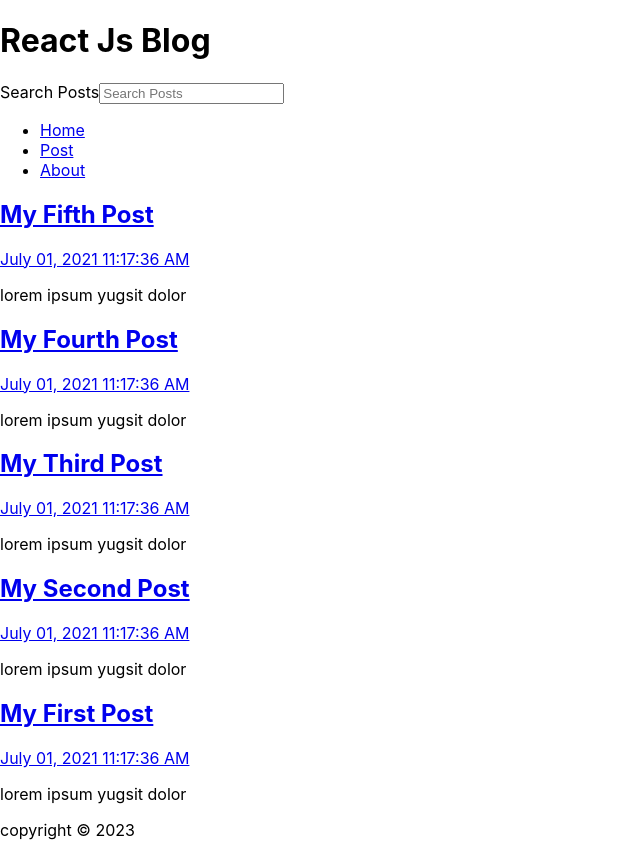
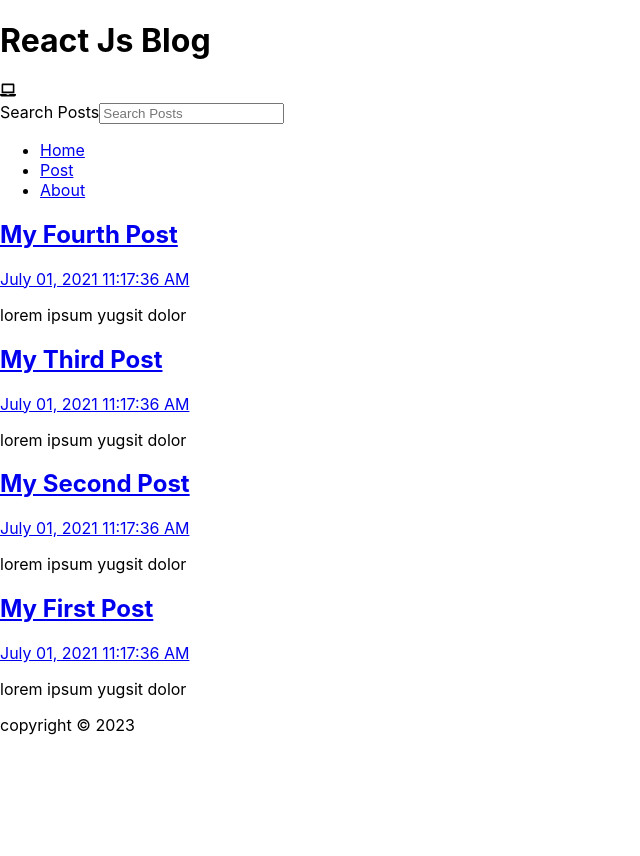
Before and after one commit to harwarl/blogapp, a React (Create React App) app: page / in a window 1280 px wide. Shown: the whole page, without its empty margins (0-640 px from the left). After the commit the page ends 800 px from the top, so only its background shows below. Built offline with nearby package versions, Linux system fonts and the light colour scheme; data requests are answered from the project's data file.

Commit message:
custom hooks used

```diff
--- a/data/db.json
+++ b/data/db.json
@@ -1,4 +1,5 @@
-{"posts" : [
+{
+  "posts": [
     {
       "id": 1,
       "title": "My First Post",
@@ -22,12 +23,6 @@
       "title": "My Fourth Post",
       "datetime": "July 01, 2021 11:17:36 AM",
       "body": "lorem ipsum yugsit dolor js jsj jskj"
-    },
-    {
-        "id": 5,
-        "title": "My Fifth Post",
-        "datetime": "July 01, 2021 11:17:36 AM",
-        "body": "lorem ipsum yugsit dolor js jsj jskj"
     }
   ]
 }
--- a/package.json
+++ b/package.json
@@ -10,6 +10,7 @@
     "date-fns": "^2.29.3",
     "react": "^18.2.0",
     "react-dom": "^18.2.0",
+    "react-icons": "^4.7.1",
     "react-router-dom": "^6.8.1",
     "react-scripts": "5.0.1",
     "web-vitals": "^2.1.4"
--- a/src/App.js
+++ b/src/App.js
@@ -3,24 +3,32 @@
 import Home from './Home';
 import NewPost from './NewPost';
 import PostPage from './PostPage';
-import EditPost from './EditPost';
+// import EditPost from './EditPost';
 import About from './About';
 import Missing from './Missing';
 import Footer from './Footer';
-import { BrowserRouter as Router, Route, Routes, useNavigate } from 'react-router-dom';
+import { BrowserRouter as Router, Route, Routes } from 'react-router-dom';
 import { useState, useEffect } from 'react';
 import { format } from 'date-fns';
 import api from './api/posts'
+import useWindowSize from './hooks/useWindowSize';
+import useAxiosFetch from './hooks/useAxiosFetch';
 
 function App() {
   const [search, setSearch] = useState('');
   const [posts, setPosts] = useState([]);
 
   const [ searchResults, setSearchResults ] = useState([]);
-  const [postTitle, setPostTitle] = useState('');
+  const [ postTitle, setPostTitle ] = useState('');
   const [ postBody, setPostBody ] = useState('');
-  const [editTitle, setEditTitle] = useState('');
-  const [ editBody, setEditBody ] = useState('');
+  // const [editTitle, setEditTitle] = useState('');
+  // const [ editBody, setEditBody ] = useState('');
+  const { width } = useWindowSize();
+  const { data, fetchError, isLoading } = useAxiosFetch('http://localhost:3500/posts');
+
+  useEffect(()=>{
+    setPosts(data);
+  }, [data])
 
   useEffect(()=>{
     const fetchPosts = async() =>{
@@ -55,13 +63,18 @@
       <div className="App">
         <Header
           title={'React Js Blog'}
+          width={ width }
         />
         <Nav
         search={search}
         setSearch={setSearch}
         />
         <Routes>
-          <Route path='/' element={<Home posts={searchResults.reverse()}/>} />
+          <Route path='/' element={<Home
+          posts={searchResults}
+          fetchError={fetchError}
+          isLoading={isLoading}
+          />} />
           <Route path='/post' element={<NewPost
           posts={posts}
           setPosts={setPosts}
@@ -75,14 +88,14 @@
           posts={posts}
           setPosts={setPosts}
           />} />
-          <Route path='/edit/:id' element={<EditPost
+          {/* <Route path='/edit/:id' element={<EditPost
           posts={posts}
           editTitle={editTitle}
           editBody={editBody}
           setPosts={setPosts}
           setEditBody={setEditBody}
           setEditTitle={setEditTitle}
-          />} />
+          />} /> */}
           <Route path='/about' element={<About />} />
           <Route path='*' element={<Missing />} />
         </Routes>
--- a/src/EditPost.js
+++ b/src/EditPost.js
@@ -1,6 +1,6 @@
-import React from 'react'
-import { useEffect } from 'react'
-import { useParams, Link } from 'react-router-dom'
+import React from 'react';
+import { format } from 'date-fns';
+import { useParams, Link } from 'react-router-dom';
 import api from './api/posts';
 import { useNavigate } from 'react-router-dom';
 
--- a/src/Header.js
+++ b/src/Header.js
@@ -1,10 +1,14 @@
 import React from 'react'
+import { FaMobileAlt, FaTabletAlt, FaLaptop } from "react-icons/fa"
 
-const Header = ({title}) => {
+const Header = ({ title, width }) => {
   return (
     <header className='Header'>
       <h1>{title}</h1>
-      </header>
+      {width < 768 ? <FaMobileAlt />
+          : width < 992 ? <FaTabletAlt />
+            : <FaLaptop /> }
+    </header>
   )
 }
 
--- a/src/Home.js
+++ b/src/Home.js
@@ -1,16 +1,13 @@
 import React from 'react'
 import Feed from './Feed'
 
-const Home = ({ posts }) => {
+const Home = ({ posts, fetchError, isLoading}) => {
   return (
     <main className='Home'>
-      {posts.length ? (
-        <Feed posts={posts} />
-      ):(
-        <p style={{marginTop: '2rem'}}>
-          No posts to display
-        </p>
-      )}
+      {isLoading && <p className='statusMsg'>Loading Posts...</p>}
+      {!isLoading && fetchError && <p className='statusMsg' style={{color: 'red'}}>{fetchError}</p>}
+      {!isLoading && !fetchError && (posts.length ?
+        <Feed posts={posts} />: <p className='statusMsg'>No posts to display</p>)}
     </main>
   )
 }
--- /dev/null
+++ b/src/hooks/useAxiosFetch.js
@@ -0,0 +1,48 @@
+import { useState, useEffect } from 'react';
+import axios from 'axios';
+
+const useAxiosFetch = (dataUrl) =>{
+    const [data, setData] = useState([]);
+    const [fetchError, setFetchError] = useState(null);
+    const [isLoading, setIsLoading] = useState(null);
+
+    useEffect(()=>{
+        let isMounted = true;
+        const source = axios.CancelToken.source();
+
+        const fetchData = async(url) =>{
+            setIsLoading(true);
+            try{
+                const response = await axios.get(url, {
+                    cancelToken: source.token
+                });
+                if(isMounted){
+                    setData(response.data);
+                    setFetchError(null);
+                }
+            }catch(err){
+                if(isMounted){
+                    setFetchError(err.message);
+                    setData([]);
+                }
+            }finally{
+                isMounted && setIsLoading(false);
+
+            }
+        }
+
+        fetchData(dataUrl);
+
+        const cleanUp = () =>{
+            isMounted = false;
+            source.cancel();
+        }
+
+        return cleanUp;
+    }, [dataUrl])
+
+    return { data, fetchError, isLoading };
+
+}
+
+export default useAxiosFetch;
--- /dev/null
+++ b/src/hooks/useWindowSize.js
@@ -0,0 +1,26 @@
+import { useEffect, useState } from "react";
+
+const useWindowSize = () => {
+    const [windowSize, setWindowSize] = useState({
+        width: undefined,
+        height: undefined
+    })
+
+    useEffect(() => {
+        const handleResize = () => {
+            setWindowSize({
+                width: window.innerWidth,
+                height: window.innerHeight
+            })
+
+            handleResize();
+            window.addEventListener("resize", handleResize);
+
+            return () => window.removeEventListener("resize", handleResize);
+        }
+    }, [])
+
+    return windowSize;
+}
+
+export default useWindowSize;
```
Also changed, not shown: 1 other file (tests, documents, lock files or other folders). Lines whose indentation alone changed are shown as unchanged.
